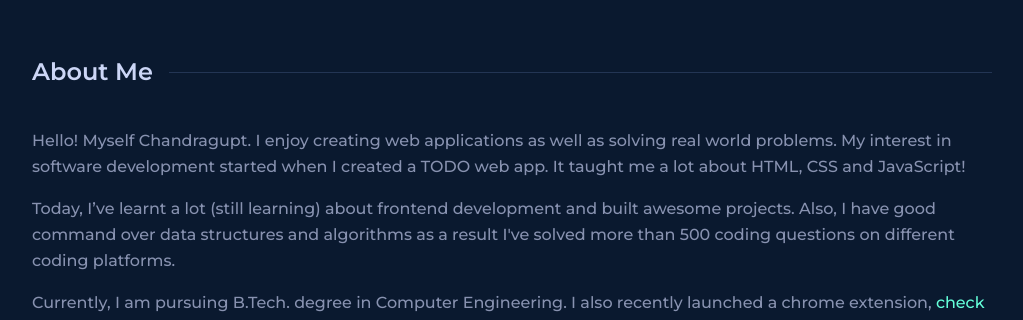
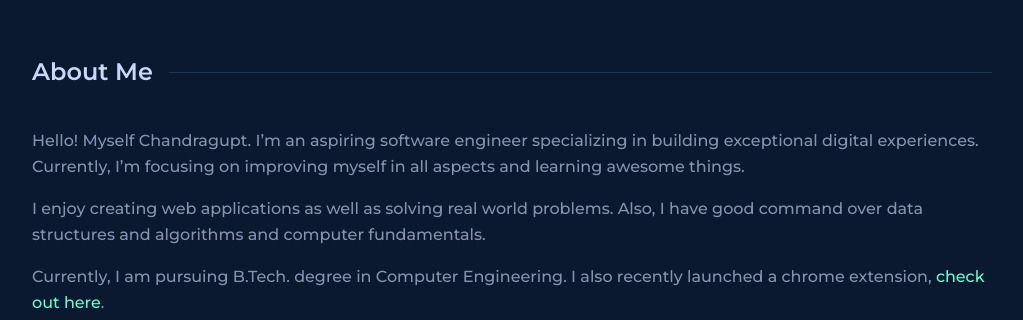
Before and after one commit to chandraguptgosavi/portfolio, a React (Create React App) app: page / in a window 1280 px wide. Shown: the part 800-1120 px from the top of the page, without its empty margins (128-1151 px from the left). Built offline with nearby package versions, Linux system fonts and the light colour scheme.

Commit message:
small changes

```diff
--- a/src/sections/about/About.tsx
+++ b/src/sections/about/About.tsx
@@ -9,20 +9,19 @@ export default function About() {
     {
       element: (
         <p className="mb-4">
-          Hello! Myself Chandragupt. I enjoy creating web applications as
-          well as solving real world problems. My interest in software
-          development started when I created a TODO web app. It taught me a lot
-          about HTML, CSS and JavaScript!
+          Hello! Myself Chandragupt. I’m an aspiring software engineer
+          specializing in building exceptional digital experiences. Currently,
+          I’m focusing on improving myself in all aspects and learning awesome
+          things.
         </p>
       ),
     },
     {
       element: (
         <p className="mb-4">
-          Today, I’ve learnt a lot (still learning) about frontend development
-          and built awesome projects. Also, I have good command over data
-          structures and algorithms as a result I've solved more than 500 coding
-          questions on different coding platforms.
+          I enjoy creating web applications as well as solving real world
+          problems. Also, I have good command over data structures and
+          algorithms and computer fundamentals.
         </p>
       ),
     },
--- a/src/sections/projects/Projects.tsx
+++ b/src/sections/projects/Projects.tsx
@@ -15,7 +15,7 @@ export default function Projects() {
         "Online coding platform which helps in enhancing problem solving skills and expanding knowledge of data structures and algorithms.",
       image: "https://i.imgur.com/EKLtNlM.png",
       github: "https://github.com/chandraguptgosavi/codemore-frontend",
-      url: "https://codemore.herokuapp.com",
+      url: "https://codemore.deta.dev",
     },
     {
       title: "DevMate",
```
